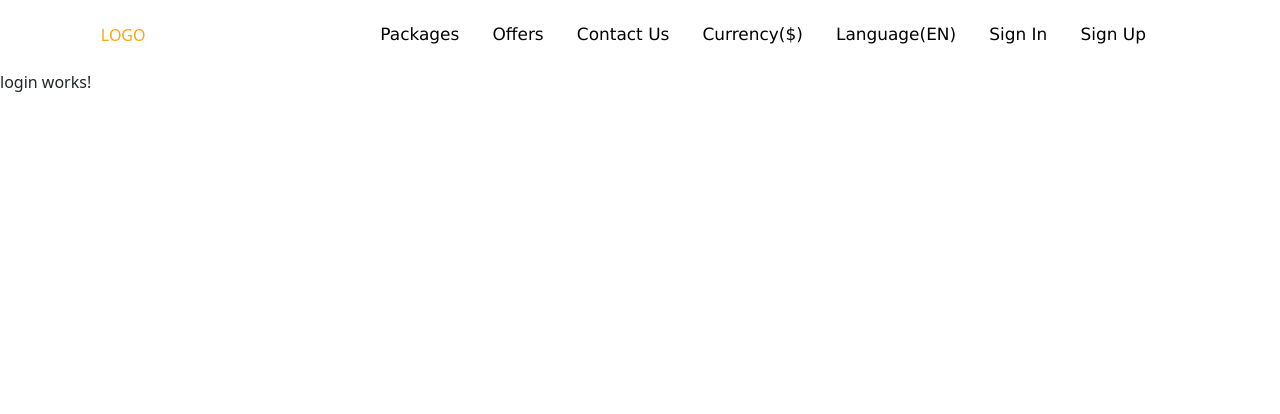
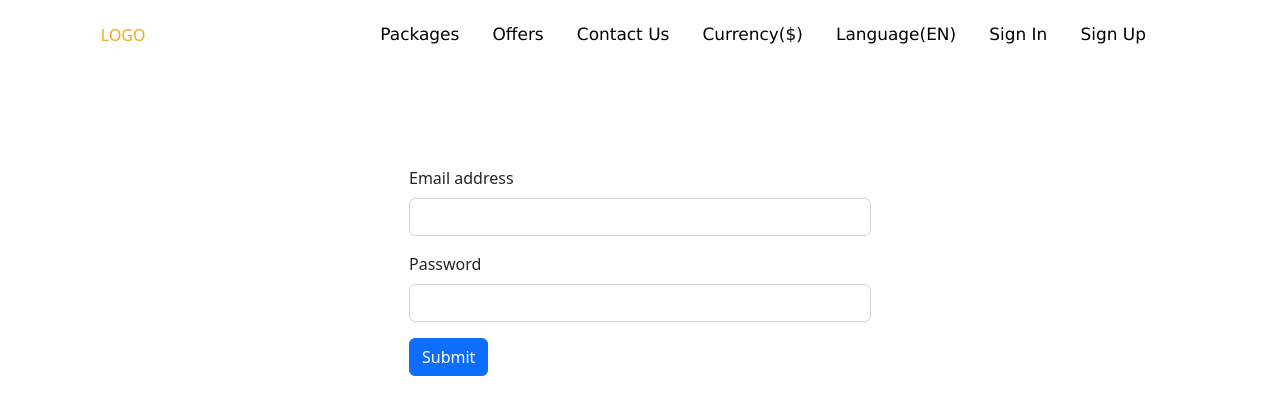
Before and after one commit to AbdelrahmanSanad/ITI-Angular-Project-, an Angular app: page /login in a window 1280 px wide. Shown: the top 414 px of the page. Built offline with nearby package versions, Linux system fonts and the light colour scheme; no server answers.

Commit message:
Login Component with validation

```diff
--- a/src/app/components/login/login.component.html
+++ b/src/app/components/login/login.component.html
@@ -1 +1,32 @@
-<p>login works!</p>
+<div class="container">
+  <form class="w-50 m-auto mt-5 p-5 rounded-5" [formGroup]="userForm">
+    <div class="mb-3">
+      <label for="inputEmail1" class="form-label">Email address</label>
+      <input
+        type="email"
+        class="form-control"
+        id="inputEmail1"
+        aria-describedby="emailHelp"
+        formControlName="email"
+      />
+      <div *ngIf="emailNotValid()" style="color: red">
+        Email not valid please enter a valid Email
+      </div>
+    </div>
+    <div class="mb-3">
+      <label for="inputPassword1" class="form-label">Password</label>
+      <input
+        type="password"
+        class="form-control"
+        id="inputPassword1"
+        formControlName="password"
+      />
+      <div *ngIf="passwordNotValid()" style="color: red">
+        Password not valid please enter a valid Password
+      </div>
+    </div>
+    <button type="submit" (click)="login()" class="btn btn-primary">
+      Submit
+    </button>
+  </form>
+</div>
--- a/src/app/components/login/login.component.ts
+++ b/src/app/components/login/login.component.ts
@@ -1,10 +1,68 @@
-import { Component } from '@angular/core';
+import { Component, OnInit } from '@angular/core';
+import { FormControl, FormGroup, Validators } from '@angular/forms';
+import { AuthenticationService } from 'src/app/Services/authentication.service';
+import { Router } from '@angular/router';
 
 @Component({
   selector: 'app-login',
   templateUrl: './login.component.html',
-  styleUrls: ['./login.component.css']
+  styleUrls: ['./login.component.css'],
 })
-export class LoginComponent {
+export class LoginComponent implements OnInit {
+  allUsers: any;
+  constructor(private auth: AuthenticationService, private myRoute: Router) {}
 
+  ngOnInit(): void {
+    this.auth.getUsers().subscribe({
+      next: (data: any) => {
+        this.allUsers = data;
+      },
+    });
+  }
+
+  // Form Validation
+  userForm = new FormGroup({
+    email: new FormControl('', [
+      Validators.required,
+      Validators.pattern(
+        /^[a-zA-Z0-9.!#$%&'+/=?^_`{|}~-]+@[a-zA-Z0-9-]+(?:\.[a-zA-Z0-9-]+)$/
+      ),
+    ]),
+    password: new FormControl('', [
+      Validators.required,
+      Validators.pattern(/^(?=.[A-Za-z])(?=.\d)[A-Za-z\d]{8,}$/),
+    ]),
+  });
+
+  emailNotValid() {
+    return (
+      this.userForm.controls['email'].invalid &&
+      this.userForm.controls['email'].touched
+    );
+  }
+
+  passwordNotValid() {
+    return (
+      this.userForm.controls['password'].invalid &&
+      this.userForm.controls['password'].touched
+    );
+  }
+  // ---------------------------------------------
+  login() {
+    if (this.userForm.valid) {
+      const email = this.userForm.controls['email'].value;
+      const pass = this.userForm.controls['password'].value;
+      this.auth.getUserByEmail(email).subscribe({
+        next: (userData: any) => {
+          if (userData[0].password == pass) {
+            console.log('Secure');
+            console.log(userData);
+          }
+        },
+        error: (error: any) => {
+          console.log(error);
+        },
+      });
+    }
+  }
 }
```
